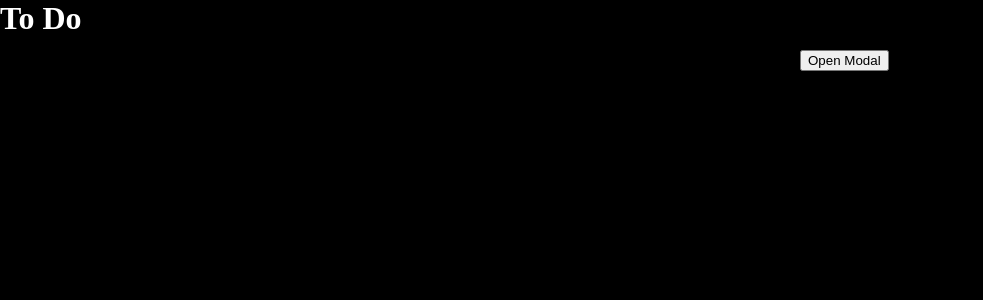
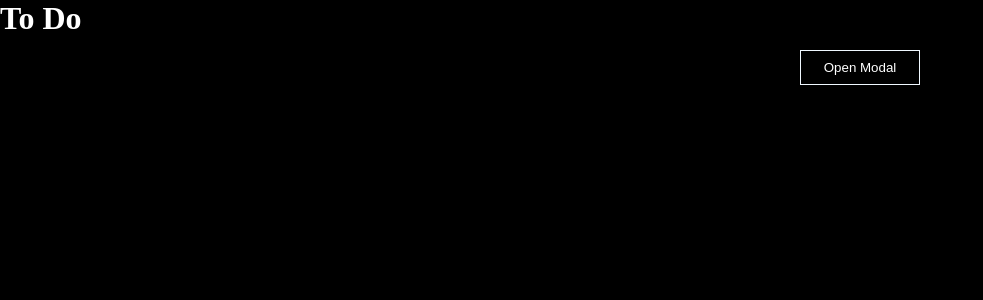
Before and after one commit to ArgishtiKhurshudyan/ToDo, a React (Create React App) app in the folder todo/: page / in a window 1280 px wide. Shown: the top 300 px of the page, without its empty margins (0-983 px from the left). Built offline with nearby package versions, Linux system fonts and the light colour scheme.

Commit message:
feat:change modal

```diff
--- a/todo/src/Board.jsx
+++ b/todo/src/Board.jsx
@@ -2,8 +2,22 @@ import "./components/modal/openModal.scss";
 import React from "react"
 import DeleteForeverIcon from '@mui/icons-material/DeleteForever';
 import EditIcon from '@mui/icons-material/Edit';
+import Popup from "reactjs-popup";
+import OpenModal from "./components/modal/OpenModal";
 
-const Board = ({title, desc, date, checked, handleDeleteClick, item, handleEditClick}) => {
+const Board = ({
+                   title,
+                   desc,
+                   date,
+                   checked,
+                   handleDeleteClick,
+                   item,
+                   handleEditClick,
+                   currentTodo,
+                   setCurrentTodo,
+                   handleUpdateTodo,
+                   isEditing
+               }) => {
 
     return (
         <div className="boards" key={item.id}>
@@ -24,13 +38,23 @@ const Board = ({title, desc, date, checked, handleDeleteClick, item, handleEditC
                 <h3>{checked}</h3>
             </div>
             <div>
-                <button className="edit-btn" onClick={() => handleEditClick(item)}><EditIcon/></button>
+
+                <Popup
+                    trigger={<button className="edit-btn"><EditIcon onClick={() => handleEditClick(item)}/></button>}>
+                    {isEditing && <div className="modal-div">
+                        <OpenModal
+                            currentTodo={currentTodo}
+                            setCurrentTodo={setCurrentTodo}
+                            handleUpdateTodo={handleUpdateTodo}
+                            isEditing={isEditing}
+                        />
+                    </div>
+                    }
+                </Popup>
                 <button onClick={() => handleDeleteClick(item.id)}><DeleteForeverIcon/></button>
             </div>
-
         </div>
     )
 }
 
-
 export default Board;
--- a/todo/src/components/todo/todo.jsx
+++ b/todo/src/components/todo/todo.jsx
@@ -38,8 +38,6 @@ const Todo = () => {
     function handleEditClick(todo) {
         setIsEditing(true);
         setCurrentTodo({...todo})
-
-
     }
 
 
@@ -50,7 +48,12 @@ const Todo = () => {
             {state.map((item) => <Board key={item.id} item={item} title={item.title}
                                         desc={item.desc} date={item.date}
                                         checked={item.checkbox} handleDeleteClick={handleDelete}
-                                        handleEditClick={handleEditClick}/>)
+                                        handleEditClick={handleEditClick}
+                                        setCurrentTodo={setCurrentTodo}
+                                        currentTodo={currentTodo}
+                                        handleUpdateTodo={handleUpdateTodo}
+                                        isEditing={isEditing}
+            />)
             })
 
             <Popup trigger={<button className="popup-btn">Open Modal</button>}
@@ -58,16 +61,9 @@ const Todo = () => {
                    className="popup-content"
                    closeOnDocumentClick>
                 <div className="modal-div">
-                    {isEditing ? <OpenModal
-                        currentTodo={currentTodo}
-                        isEditing={isEditing}
-                        setCurrentTodo={setCurrentTodo}
-                        handleUpdateTodo={handleUpdateTodo}/> : <OpenModal setState={setState} state={state}/>
-                    }
+                    <OpenModal setState={setState} state={state}/>
                 </div>
             </Popup>
-
-
         </>
     )
 }
--- a/todo/src/components/todo/todo.scss
+++ b/todo/src/components/todo/todo.scss
@@ -19,4 +19,10 @@ h1 {
   position: absolute;
   left: 800px;
   top: 50px;
+  width: 120px;
+  height: 35px;
+  background-color: transparent;
+  border: 1px solid aliceblue;
+  color: white;
+  cursor: pointer;
 }
```
